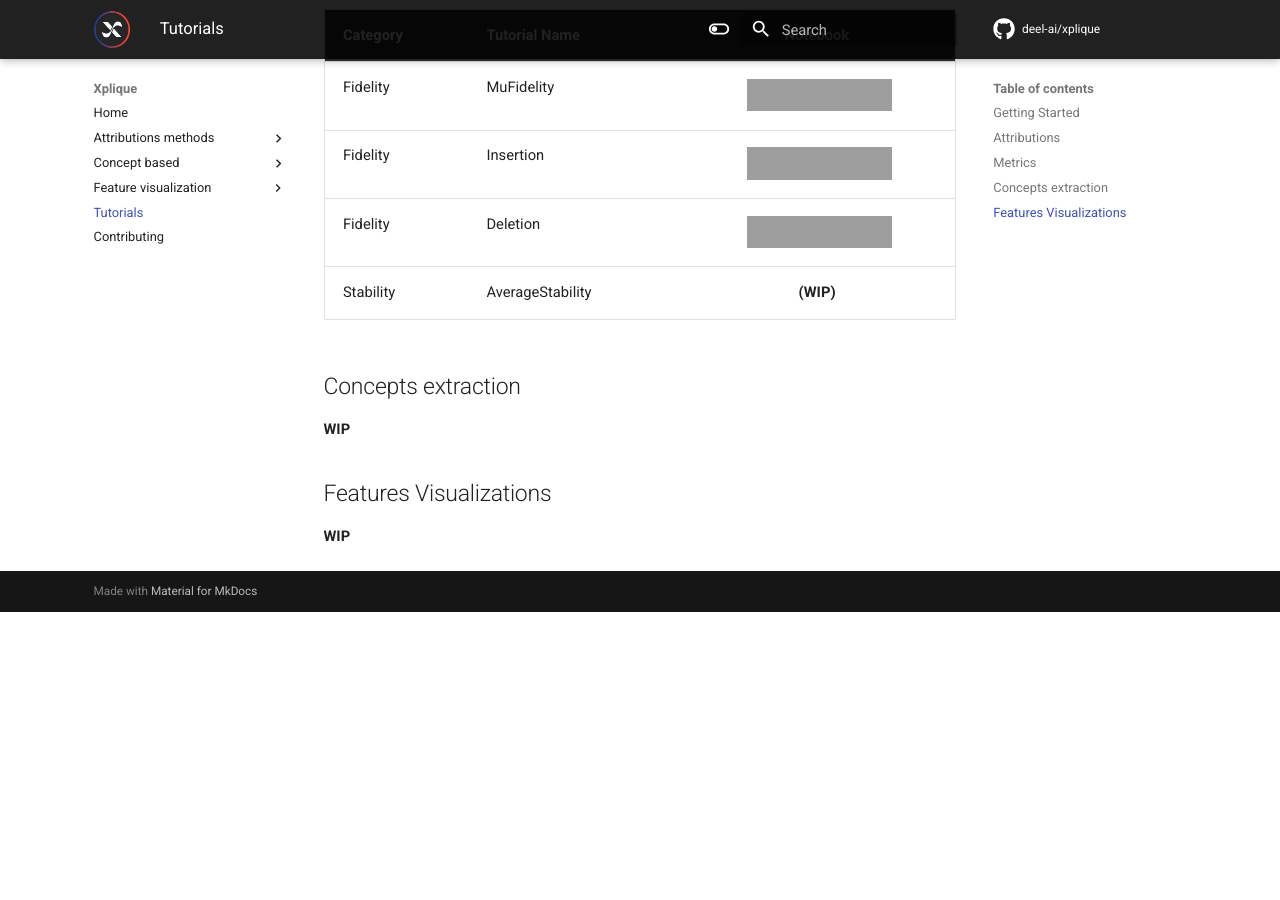
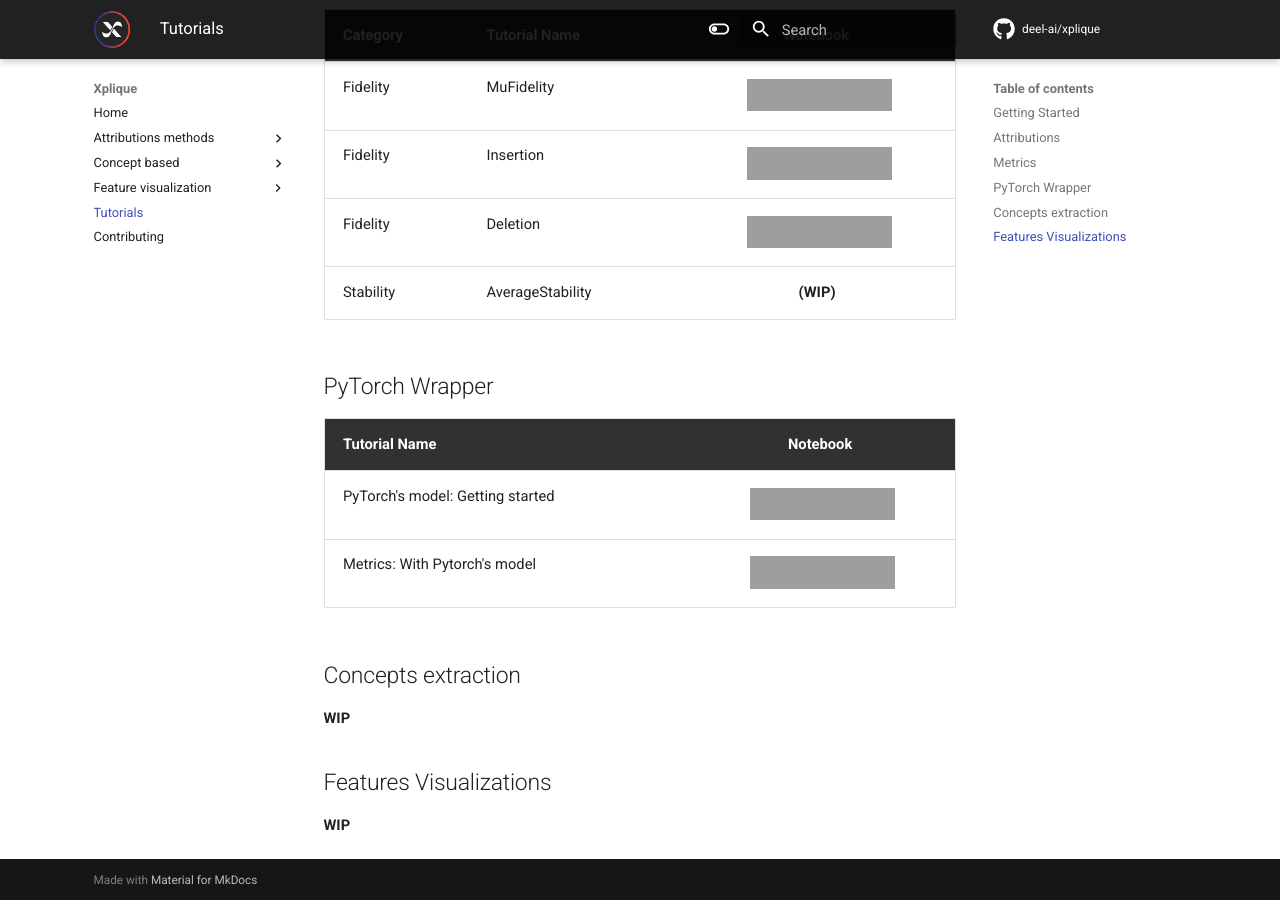
Before and after one commit to deel-ai/xplique, an MkDocs documentation site: the page built from docs/tutorials.md, in a window 1280 px wide and 900 px high, scrolled down 2198 px. Built offline with MkDocs 1.6.1 and Material for MkDocs 9.7.7, drawn with Linux system fonts in a browser that asks for light colours; comment, search, counter and statistics services are not loaded; the version menu is left out; before the commit the page ends 2810 px from its top, so only the background shows below that; grey boxes are pictures that could not be loaded.

Commit message:
tutorial: add the tutorials for pytorch's model

```diff
--- a/docs/tutorials.md
+++ b/docs/tutorials.md
@@ -50,6 +50,14 @@ Here is the lists of the availables tutorial for now:
 | Fidelity      | Deletion               | [![Open In Colab](https://colab.research.google.com/assets/colab-badge.svg)](https://colab.research.google.com/drive/1W7tfXOoPnbu4HGGIkbhkoKdk9xRdStgs) |
 | Stability     | AverageStability       | **(WIP)**                                                                                                                                                          |
 
+## PyTorch Wrapper
+
+| **Tutorial Name**           | Notebook                                                                                                                                                           |
+| :-------------------------- | :----------------------------------------------------------------------------------------------------------------------------------------------------------------: |
+| PyTorch's model: Getting started | [![Open In Colab](https://colab.research.google.com/assets/colab-badge.svg)](https://colab.research.google.com/drive/1bMlO29_0K3YnTQBbbyKQyRfo8YjvDbhe) |
+| Metrics: With Pytorch's model| [![Open In Colab](https://colab.research.google.com/assets/colab-badge.svg)](https://colab.research.google.com/drive/16bEmYXzLEkUWLRInPU17QsodAIbjdhGP) |
+
+
 ## Concepts extraction
 
 **WIP**
```
Also changed, not shown: README.md (+2 -0 lines), docs/index.md (+2 -0 lines).
